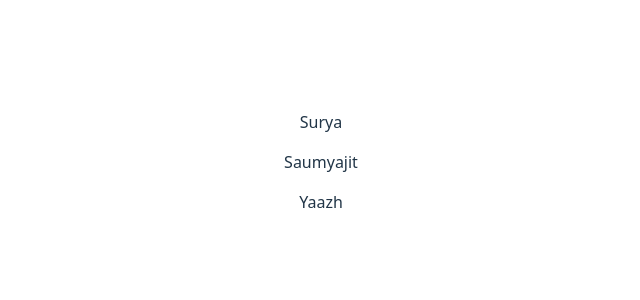
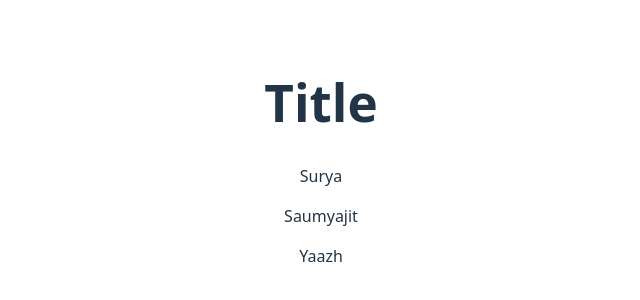
Before and after one commit to SECE-24-28/classroom-project-SuryaTK2007, a React (Vite) app in the folder react/react-app/: page / in a window 1280 px wide. Shown: the part 238-538 px from the top of the page, without its empty margins (319-959 px from the left). Built offline with nearby package versions, Linux system fonts and the light colour scheme.

Commit message:
implemented props in jsx

```diff
--- a/react/react-app/src/App.jsx
+++ b/react/react-app/src/App.jsx
@@ -3,9 +3,11 @@
 import Temp from './Temp.jsx'
 
 function App() {
+
   let members=["Surya", "Saumyajit", "Yaazh"];
   return (
     <>
+      <Temp param='Title'/>
      {
         members.map((member)=>(<p>{member}</p>))
      }
--- a/react/react-app/src/Temp.jsx
+++ b/react/react-app/src/Temp.jsx
@@ -1,12 +1,8 @@
 import React from 'react'
 import './Temp.css'
-function Temp() {
+function Temp({param}) {
     return (
-
-    <div className='abc'>
-      <h1>Tiger</h1>
-      <p>Lorem ipsum dolor sit amet consectetur adipisicing elit. Praesentium, sapiente. Recusandae et maxime veniam tempora optio, doloremque aliquid libero fugit earum unde totam quod vero molestiae numquam nam repellat id!</p>
-    </div>
+      <h1>{param}</h1>
   )
 }
 
```
